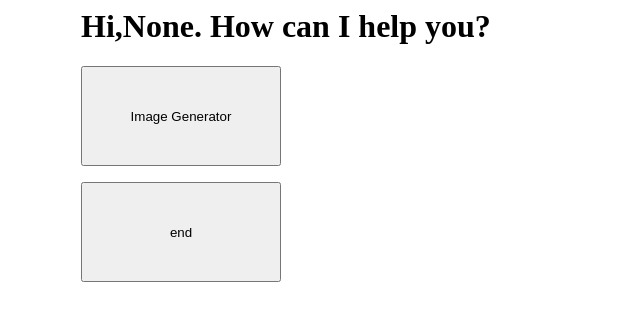
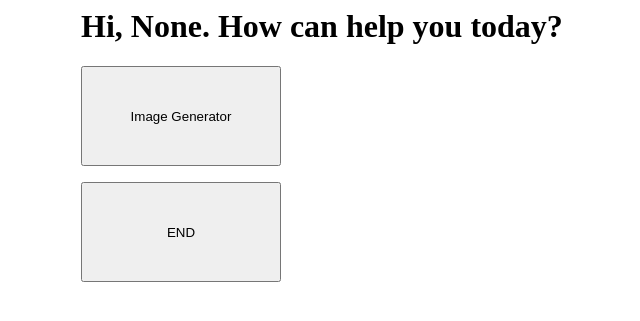
Before and after one commit to laoxiaoxuesheng/rpa-19feb2024, a Flask app: page /main in a window 1280 px wide. Shown: the top 321 px of the page, without its empty margins (243-883 px from the left). Run offline with Flask 3, Linux system fonts and the light colour scheme.

Commit message:
Update main.html

```diff
--- a/templates/main.html
+++ b/templates/main.html
@@ -1,22 +1,16 @@
 <style>
-    .container{width: 100%;margin: auto;}
-    @media (min-width:600px) {.container {width: 80%;}}
-    @media (min-width:768px) {.container {width: 60%;}}
-    @media (min-width:1024px) {.container {width: 50%;}}
-
+    .container{width:100%;margin:auto}
+    @media (min-width:600px) {.container{width: 80%;}}
+    @media (min-width:768px) {.container{width: 60%;}}
+    @media (min-width:1024px) {.container{width: 50%;}}
 </style>
 
-
-
 <div class="container">
-<h1>Hi,{{r}}. How can I help you?</h1>
+<h1>Hi, {{r}}. How can help you today?</h1>
 <form action="/image_gpt" method="post">
-    <input type ="submit" value="Image Generator" style="width:200px;height:100px;">
-
+    <input type = "submit" value="Image Generator" style="width:200px;height:100px;">
 </form>
-
 <form action="/end" method="post">
-      <input type ="submit" value="end" style="width:200px;height:100px;">
-
+    <input type = "submit" value="END" style="width:200px;height:100px;">
 </form>
 </div>
```
Lines whose indentation alone changed are shown as unchanged.
